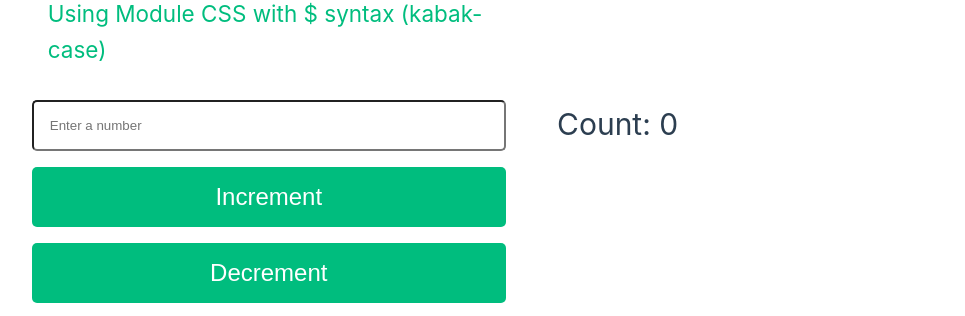
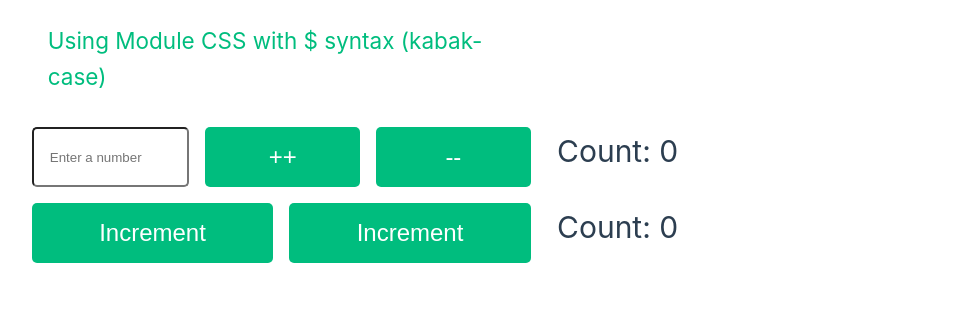
Before and after one commit to desuchan27/learning-vue, a Vue app: page / in a window 1280 px wide. Shown: the part 494-810 px from the top of the page, without its empty margins (83-1048 px from the left). Built offline with nearby package versions, Linux system fonts and the light colour scheme.

Commit message:
learned reactive

```diff
--- a/src/App.vue
+++ b/src/App.vue
@@ -3,6 +3,7 @@ import MyComponent from './components/MyComponent.vue'
 import CombinedStyle from './components/CombinedStyle.vue'
 import ModuleStyle from './components/ModuleStyle.vue'
 import MyEvent from './components/MyEvent.vue'
+import MyReactiveComponent from './components/MyReactiveComponent.vue'
 // import GlobalStyle from './components/GlobalStyle.vue'
 // import LocalStyle from './components/LocalStyle.vue'
 </script>
@@ -13,6 +14,7 @@ import MyEvent from './components/MyEvent.vue'
   <CombinedStyle />
   <ModuleStyle />
   <MyEvent />
+  <MyReactiveComponent />
 </template>
 <style scoped>
 /* h1 {
--- a/src/components/GlobalStyle.vue
+++ b/src/components/GlobalStyle.vue
@@ -14,4 +14,18 @@
   margin-bottom: 1rem;
   border-radius: 5px;
 }
+
+.increment-button {
+  border: 0;
+  background-color: hsl(160, 100%, 37%);
+  color: white;
+  font-size: 1.5rem;
+}
+
+.columns {
+  display: flex;
+  justify-content: space-around;
+  gap: 1rem;
+  width: 95%;
+}
 </style>
--- a/src/components/MyEvent.vue
+++ b/src/components/MyEvent.vue
@@ -44,28 +44,14 @@ const submitHandler = (event) => {
 </script>
 
 <template>
-  <div class="eventButtons">
-    <form @:submit="submitHandler">
+  <form @:submit="submitHandler">
+    <div class="columns">
       <input v-model="inputValue" type="text" placeholder="Enter a number" class="global-box" />
-      <button @:click="increment" class="global-box increment-button">Increment</button>
-      <button @:click="decrement" class="global-box increment-button">Decrement</button>
-    </form>
-  </div>
+      <button @:click="increment" class="global-box increment-button">++</button>
+      <button @:click="decrement" class="global-box increment-button">--</button>
+    </div>
+  </form>
   <h1>Count: {{ count }}</h1>
 </template>
 
-<style>
-.eventButtons {
-  display: flex;
-  justify-content: space-around;
-  gap: 1rem;
-  width: 95%;
-}
-
-.increment-button {
-  border: 0;
-  background-color: hsl(160, 100%, 37%);
-  color: white;
-  font-size: 1.5rem;
-}
-</style>
+<style></style>
--- /dev/null
+++ b/src/components/MyReactiveComponent.vue
@@ -0,0 +1,12 @@
+<script setup>
+import { reactive } from 'vue'
+let initialState = reactive({ count: 0 })
+</script>
+
+<template>
+  <div class="columns">
+    <button @click="initialState.count++" class="increment-button global-box">Increment</button>
+    <button @click="initialState.count++" class="increment-button global-box">Increment</button>
+  </div>
+  <h1>Count: {{ initialState.count }}</h1>
+</template>
```
